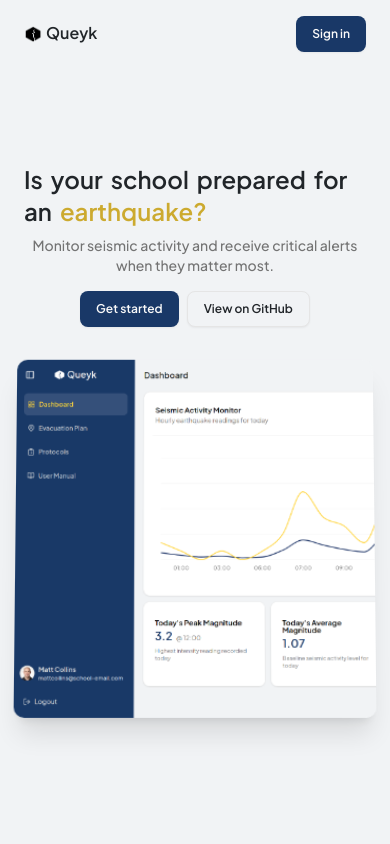
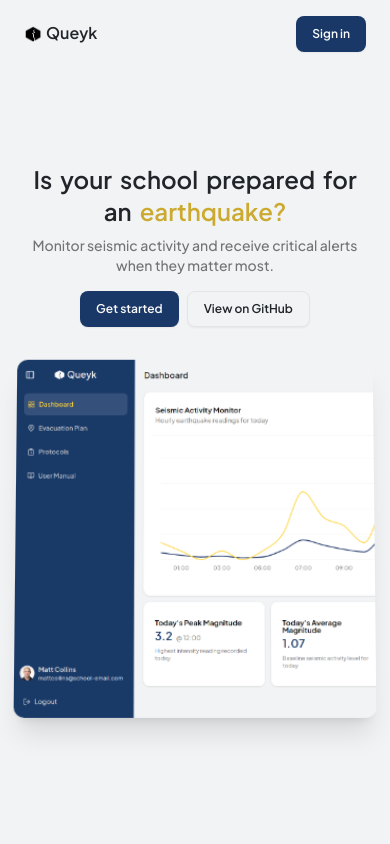
Before and after one commit to project-queyk/queyk-web, a Next.js app: page / in a window 390 px wide. Shown: the top 844 px of the page. Built offline with nearby package versions, Linux system fonts and the light colour scheme; no server answers.

Commit message:
fix: Center align header text on landing page

```diff
--- a/components/LandingPage.tsx
+++ b/components/LandingPage.tsx
@@ -188,7 +188,7 @@ export default function LandingPage({ session }: { session: Session | null }) {
       <main>
         <section className="mx-6 flex min-h-[90dvh] flex-col items-center justify-center gap-2 md:mx-24 md:min-h-[110dvh] md:gap-3">
           <motion.h1
-            className="flex flex-wrap gap-x-2 text-2xl font-semibold md:text-5xl"
+            className="flex flex-wrap justify-center gap-x-2 text-2xl font-semibold md:text-5xl"
             variants={container}
             initial="hidden"
             animate="visible"
```
